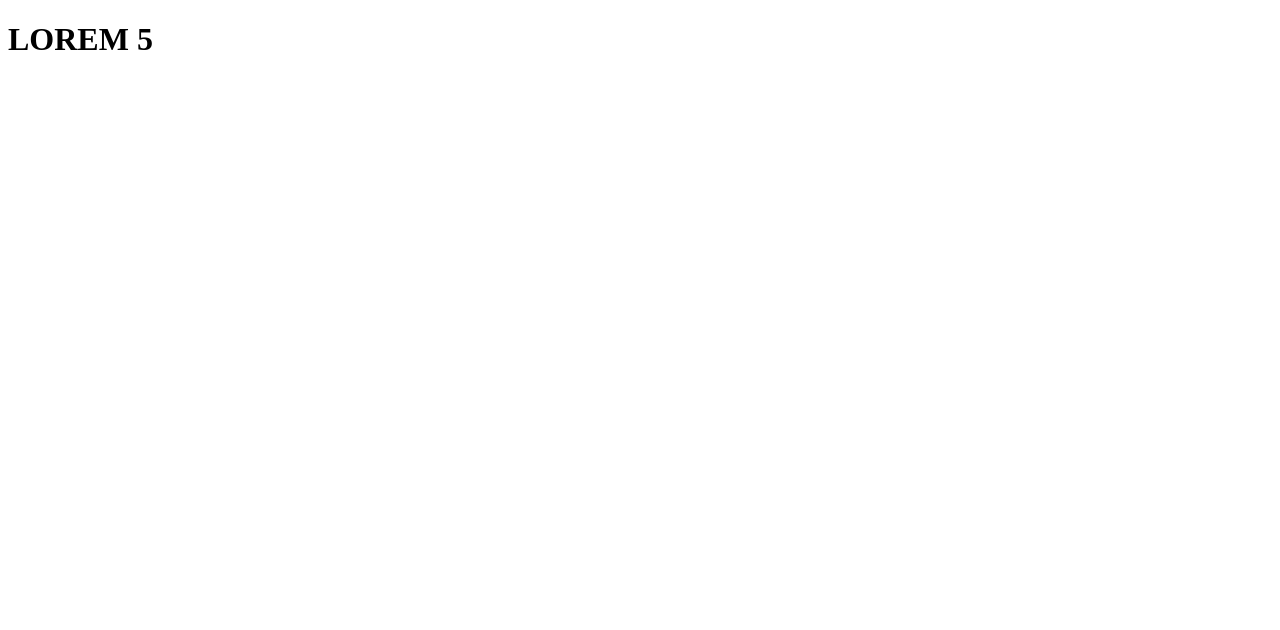
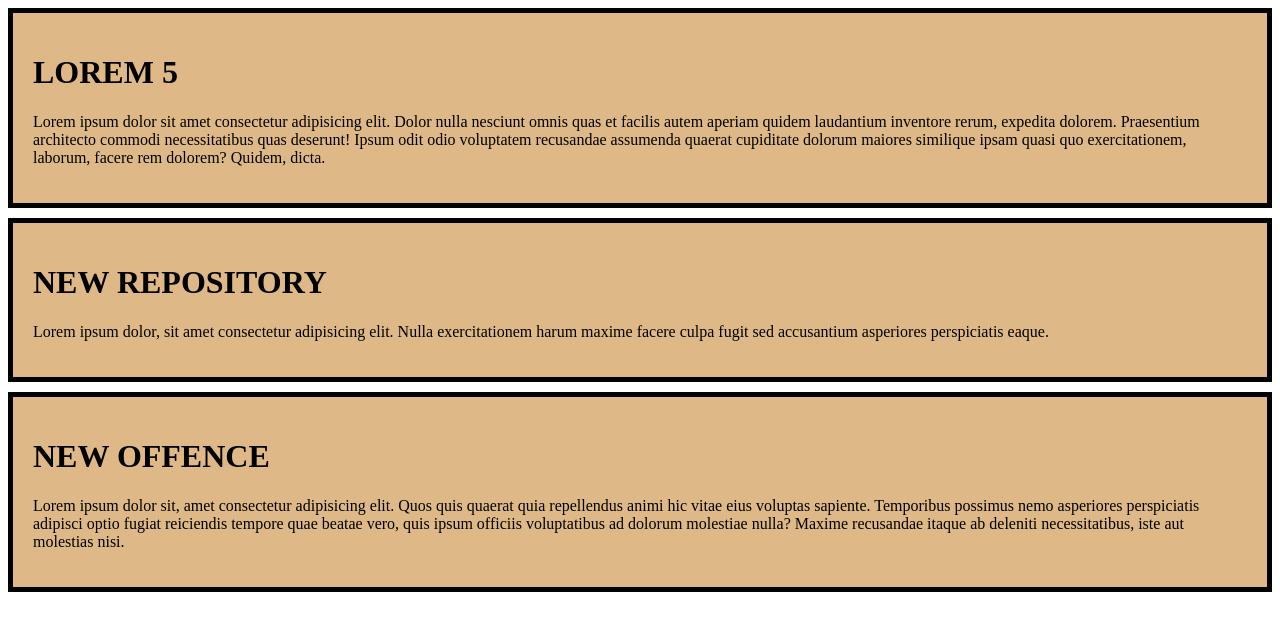
Before and after one commit to AbdurRahman1054/new-new, a plain HTML site: page index.html in a window 1280 px wide. Drawn offline with Linux system fonts and the light colour scheme.

Commit message:
add html and css file

```diff
--- a/index.html
+++ b/index.html
@@ -5,6 +5,7 @@
   <meta charset="UTF-8">
   <meta name="viewport" content="width=device-width, initial-scale=1.0">
   <title>Document</title>
+  <link rel="stylesheet" href="style/file.css">
 </head>
 
 <body>
@@ -12,6 +13,23 @@
     <h1>LOREM 5
 
     </h1>
+    <p>Lorem ipsum dolor sit amet consectetur adipisicing elit. Dolor nulla nesciunt omnis quas et facilis autem aperiam
+      quidem laudantium inventore rerum, expedita dolorem. Praesentium architecto commodi necessitatibus quas deserunt!
+      Ipsum odit odio voluptatem recusandae assumenda quaerat cupiditate dolorum maiores similique ipsam quasi quo
+      exercitationem, laborum, facere rem dolorem? Quidem, dicta.</p>
+  </div>
+  <div>
+    <h1>NEW REPOSITORY
+    </h1>
+    <p>Lorem ipsum dolor, sit amet consectetur adipisicing elit. Nulla exercitationem harum maxime facere culpa fugit
+      sed accusantium asperiores perspiciatis eaque.</p>
+  </div>
+  <div>
+    <h1>NEW OFFENCE</h1>
+    <p>Lorem ipsum dolor sit, amet consectetur adipisicing elit. Quos quis quaerat quia repellendus animi hic vitae eius
+      voluptas sapiente. Temporibus possimus nemo asperiores perspiciatis adipisci optio fugiat reiciendis tempore quae
+      beatae vero, quis ipsum officiis voluptatibus ad dolorum molestiae nulla? Maxime recusandae itaque ab deleniti
+      necessitatibus, iste aut molestias nisi.</p>
   </div>
 </body>
 
--- /dev/null
+++ b/style/file.css
@@ -0,0 +1,6 @@
+div {
+  border: 5px solid;
+  margin-bottom: 10px;
+  padding: 20px;
+  background-color: burlywood;
+}
```
